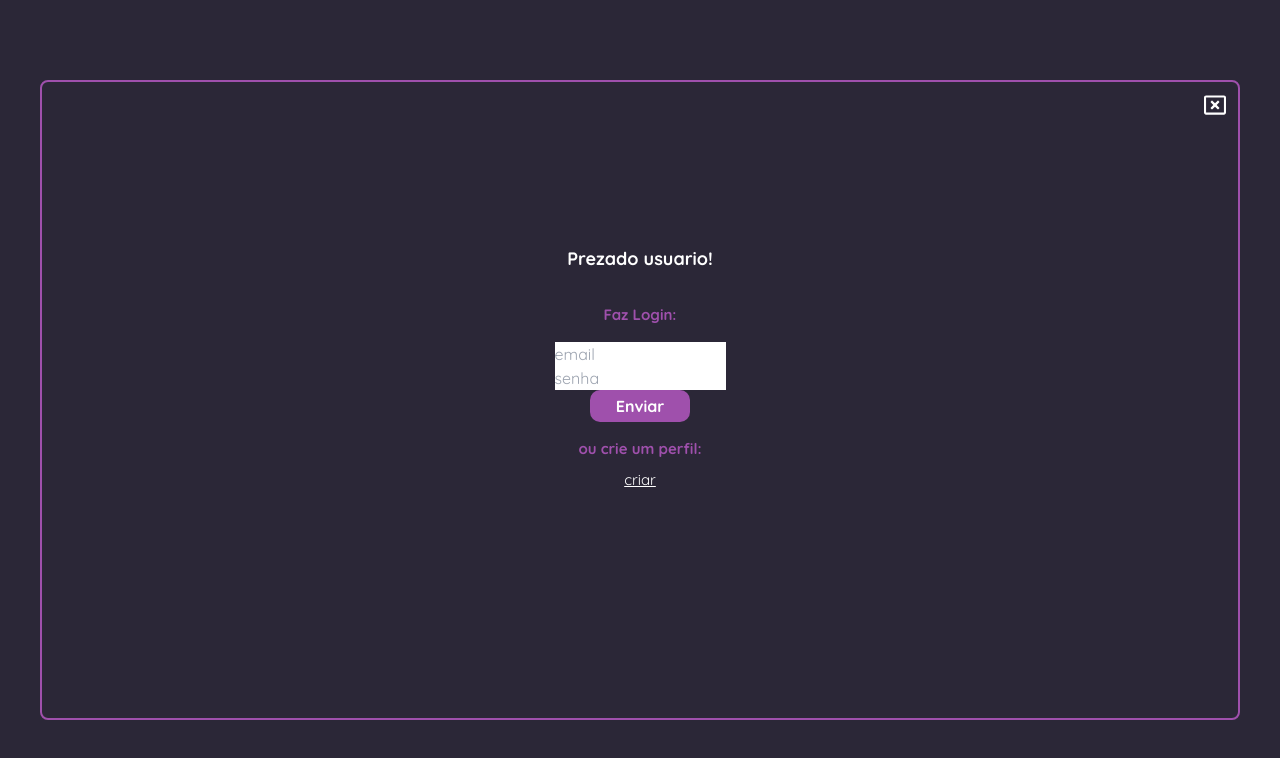
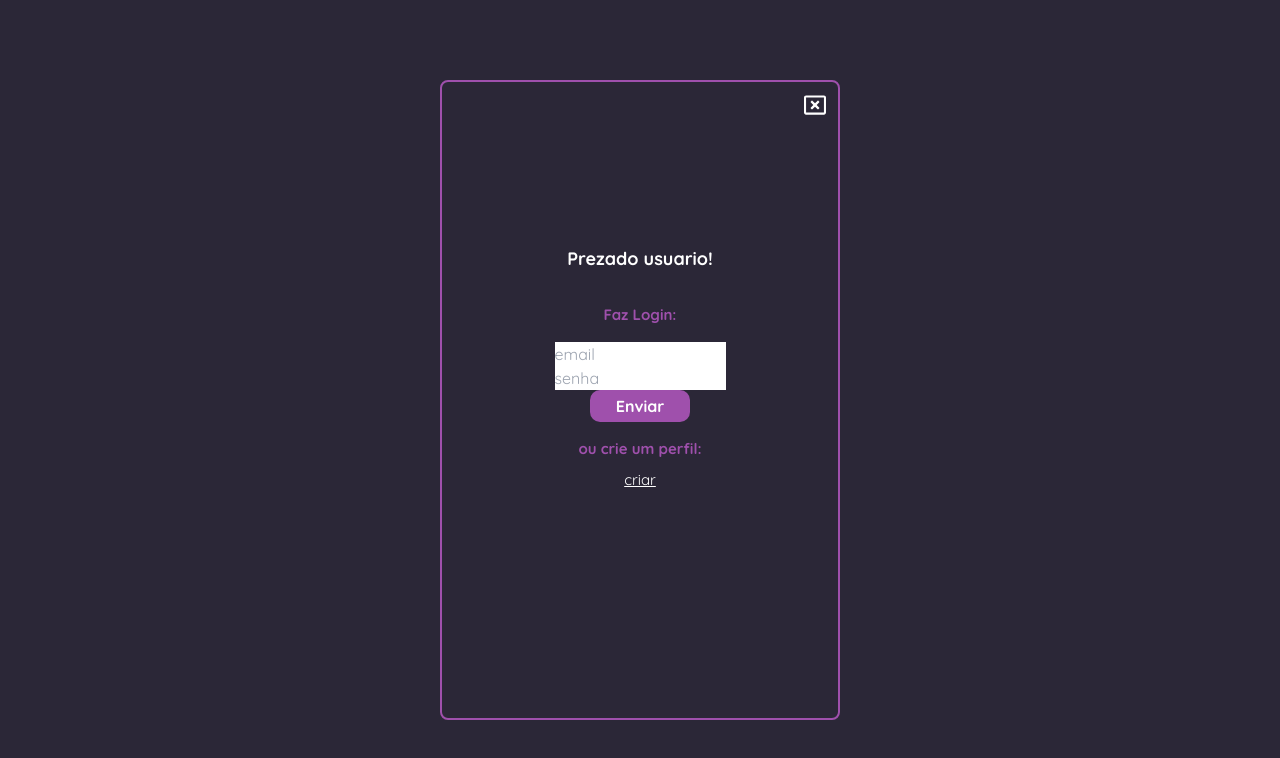
Before and after one commit to TrueAlexander/praticamos-russo, a Next.js app: page / in a window 1280 px wide. Both pictures are taken after a click on the button "Entrar ou Cadastrar-se". Shown: the top 758 px of the page. Built offline with nearby package versions, Linux system fonts and the light colour scheme.

Commit message:
auth modal layout

```diff
--- a/src/app/layout.jsx
+++ b/src/app/layout.jsx
@@ -1,34 +1,27 @@
-'use client'
+// 'use client'
 import Image from "next/image"
 import { Quicksand } from 'next/font/google'
 import Link from 'next/link'
-import { useState } from "react"
 //Logo
 import Logo from '@/assets/logo.png'
 import "./globals.css"
-///Components
-import AuthModal from "@/components/AuthModal/AuthModal"
-import ButtonAuth from "@/components/ButtonAuth/ButtonAuth"
 
 const quicksand = Quicksand({
   subsets: ['latin'],
   variable: '--font-quicksand'
 })
 
-// export const metadata = {
-//   title: 'Praticamos russo',
-//   description: 'Aprendemos russo. Praticamos russo. Vocabulário, verbos, casos!',
-// }
+export const metadata = {
+  title: 'Praticamos russo',
+  description: 'Aprendemos russo. Praticamos russo. Vocabulário, verbos, casos!',
+}
 
 export default function RootLayout({children}) {
-
-  const [showModal, setShowModal] = useState(false)
-
   return (
     <html lang="en">
       <body className="bg-[#2b2737] p-4 h-screen absolute left-0 right-0 top-0 bottom-0 overflow-hidden box-border flex flex-col justify-center ">
-        <main className={`${quicksand.variable} font-quicksand max-w-[900px] w-full m-auto flex flex-col items-center justify-center h-screen overflow-hidden `}>
-          <ButtonAuth setShowModal={setShowModal}/>
+        <div className="w-fit mx-auto">
+          <main className={`${quicksand.variable} font-quicksand max-w-[900px] w-full m-auto flex flex-col items-center justify-center h-screen overflow-hidden relative`}>
             <Link href='/' className="max-h-[90px] shrink">
               <div className="w-[90px] h-full cursor-pointer  rounded-[50%] bg-gradient-radial from-[#dcddd8]  to-[#9f50ac] border-4 border-[#9f50ac]">
                 <Image
@@ -39,11 +32,11 @@ export default function RootLayout({children}) {
               </div>
             </Link>
             {children}
-          {showModal && <AuthModal showModal={showModal} setShowModal={setShowModal}/>}
             <p className='text-white mt-5 p-4 text-[10px]'>
               Criado por <a href="https://www.eformaliza.com/" target="_blank" >e-Formaliza</a>
             </p>
           </main>
+        </div>
       </body>
     </html>
   )
--- a/src/app/page.jsx
+++ b/src/app/page.jsx
@@ -1,22 +1,29 @@
 'use client'
 import Image from 'next/image'
 import { useRouter } from 'next/navigation'
+import { useState } from 'react'
 //Components
 import Button from '@/components/Button/Button'
+import AuthModal from '@/components/AuthModal/AuthModal'
+import ButtonAuth from "@/components/ButtonAuth/ButtonAuth"
+
 //Homepage Image
 import HomepageImage from '@/assets/home-pic.jpg'
 
 export default function Home() {
+  const [showModal, setShowModal] = useState(false)
 
   const router = useRouter()
   return (
     <div className='text-center flex flex-col justify-center'>
+      <ButtonAuth setShowModal={setShowModal}/>
       <p className='text-white p-4 font-bold text-[22px]'>Praticamos russo!</p>
       <Image className='max-w-[400px] w-[80%] mx-auto rounded-[10px]' src={HomepageImage} alt='home-page'/>
       <p className='text-[#9f50ac] pt-4 pb-4 text-[18px] '>
         Clique abaixo
       </p>
       <Button text='Começar!' disabled={false} onClick={() => router.push('/categories')} />
+      {showModal && <AuthModal showModal={showModal} setShowModal={setShowModal}/>}
     </div>
   )
 }
--- a/src/components/AuthModal/AuthModal.jsx
+++ b/src/components/AuthModal/AuthModal.jsx
@@ -14,7 +14,7 @@ const AuthModal = ({showModal, setShowModal}) => {
       onClick={() => setShowModal(false)}
     >
       <div
-        className="absolute left-10 right-10 top-20 bottom-20 pb-20 rounded-lg my-0 mx-auto border-2 border-[#9f50ac]  scale-100 ease-in duration-1000 text-center flex flex-col justify-center"
+        className="absolute left-10 right-10 top-20 bottom-20 pb-20 rounded-lg my-0 mx-auto max-w-[400px] border-2 border-[#9f50ac]  scale-100 ease-in duration-1000 text-center flex flex-col justify-center"
         onClick={e => e.stopPropagation()}
       >
         <h2 className="text-white p-4 font-bold text-[18px]">Prezado usuario!</h2>
```
Lines whose indentation alone changed are shown as unchanged.
